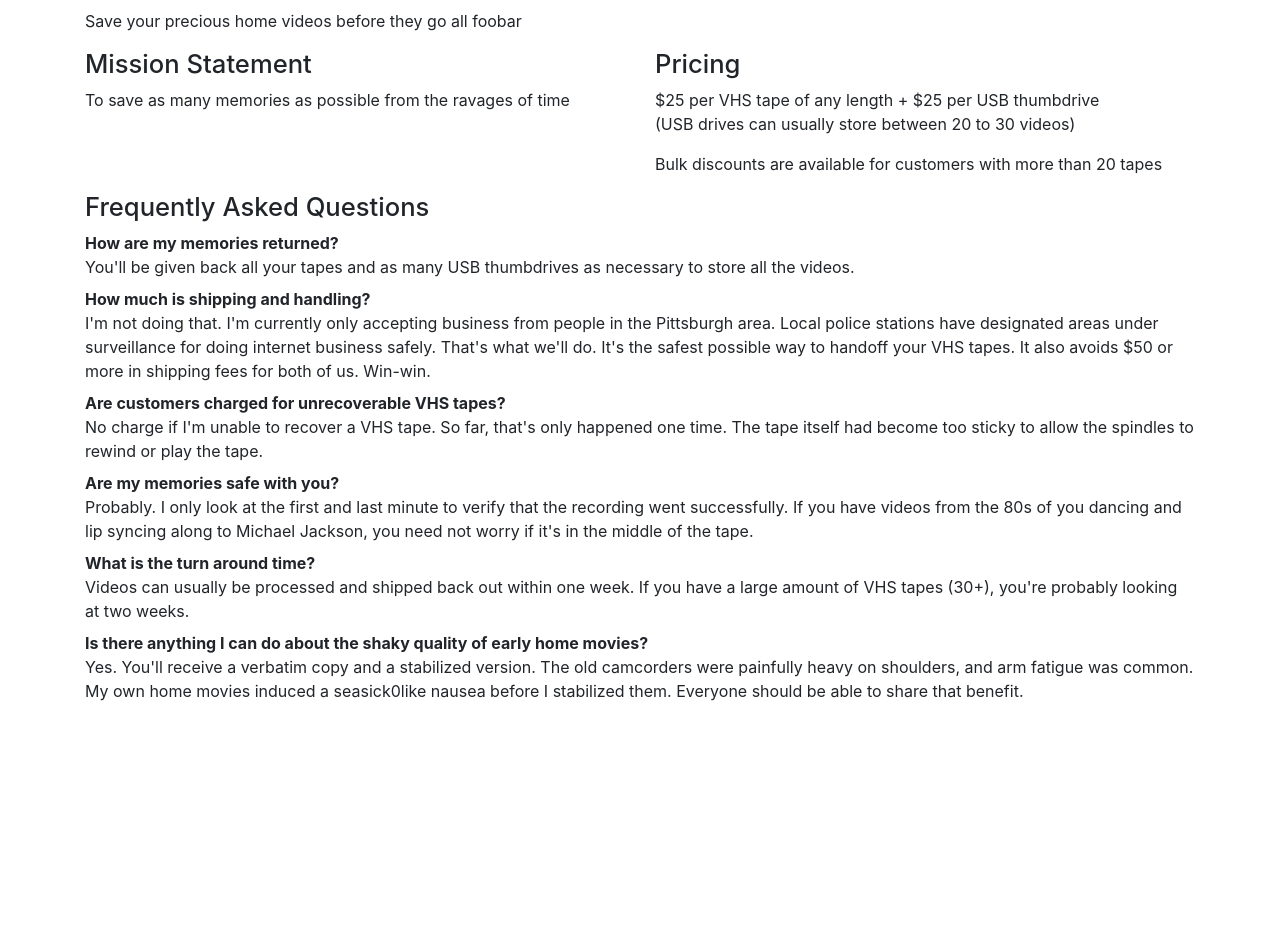
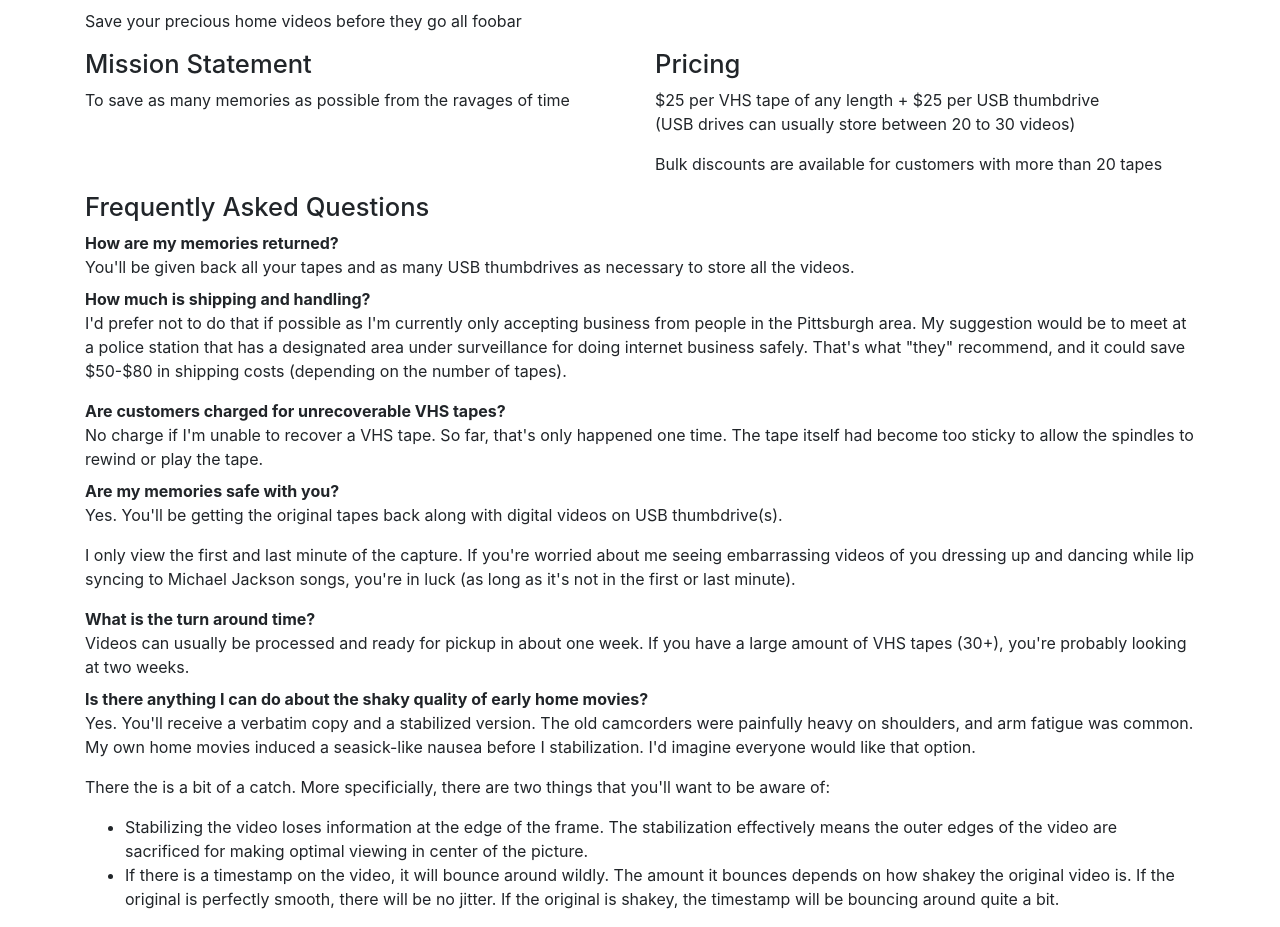
Before and after one commit to timmd909/foobar.video, a PHP site: page / in a window 1280 px wide. Shown: the part 865-1792 px from the top of the page. Before the commit the page ends 1566 px from the top, so only its background shows below. Run offline with PHP 8.4, Linux system fonts and the light colour scheme.

Commit message:
work in progress

```diff
--- /dev/null
+++ b/composer.json
@@ -0,0 +1,5 @@
+{
+    "require": {
+        "dapphp/securimage": "^4.0"
+    }
+}
--- a/public_html/index.html
+++ b/public_html/index.php
@@ -42,12 +42,15 @@
 
           <dt>How much is shipping and handling?</dt>
           <dd>
-            I'm not doing that. I'm currently only accepting business from
-            people in the Pittsburgh area. Local police stations have
-            designated areas under surveillance for doing internet business
-            safely. That's what we'll do. It's the safest possible way
-            to handoff your VHS tapes. It also avoids $50 or more in shipping
-            fees for both of us. Win-win.
+            <p>
+              I'd prefer not to do that if possible as I'm currently only
+              accepting business from people in the Pittsburgh area. My
+              suggestion would be to meet at a police station that has a
+              designated area under surveillance for doing internet
+              business safely. That's what "they" recommend, and it could
+              save $50-$80 in shipping costs (depending on the number
+              of tapes).
+            </p>
           </dd>
 
           <dt>Are customers charged for unrecoverable VHS tapes?</dt>
@@ -59,15 +62,21 @@
 
           <dt>Are my memories safe with you?</dt>
           <dd>
-            Probably. I only look at the first and last minute to verify that
-            the recording went successfully. If you have videos from the 80s
-            of you dancing and lip syncing along to Michael Jackson, you need
-            not worry if it's in the middle of the tape.
+            <p>
+              Yes. You'll be getting the original tapes back along with
+              digital videos on USB thumbdrive(s).
+            </p>
+            <p>
+              I only view the first and last minute of the capture. If you're
+              worried about me seeing embarrassing videos of you dressing up
+              and dancing while lip syncing to Michael Jackson songs, you're
+              in luck (as long as it's not in the first or last minute).
+            </p>
           </dd>
 
           <dt>What is the turn around time?</dt>
           <dd>
-            Videos can usually be processed and shipped back out within
+            Videos can usually be processed and ready for pickup in about
             one week. If you have a large amount of VHS tapes (30+), you're
             probably looking at two weeks.
           </dd>
@@ -75,20 +84,40 @@
           <dt>Is there anything I can do about the shaky quality of
             early home movies?</dt>
           <dd>
-            Yes. You'll receive a verbatim copy and a stabilized
-            version. The old camcorders were painfully heavy on shoulders,
-            and arm fatigue was common. My own home movies induced a
-            seasick0like nausea before I stabilized them. Everyone
-            should be able to share that benefit.
+            <p>
+              Yes. You'll receive a verbatim copy and a stabilized
+              version. The old camcorders were painfully heavy on shoulders,
+              and arm fatigue was common. My own home movies induced a
+              seasick-like nausea before I stabilization. I'd imagine everyone
+              would like that option.
+            </p>
+            <p>
+              There the is a bit of a catch. More specificially, there are two
+              things that you'll want to be aware of:
+              <ul>
+                <li>Stabilizing the video loses information at the edge of
+                  the frame. The stabilization effectively means the outer
+                  edges of the video are sacrificed for making optimal viewing
+                  in center of the picture.</li>
+                <li>If there is a timestamp on the video, it will bounce around
+                  wildly. The amount it bounces depends on how shakey the
+                  original video is. If the original is perfectly smooth, there
+                  will be no jitter. If the original is shakey, the
+                  timestamp will be bouncing around quite a bit.</li>
+              </ul>
+            </p>
           </dd>
+        </dl>
 
+      </section>
 
-        </dl>
+      <section>
+        <form>
+        </form>
       </section>
 
     </div><!-- / .container -->
-    <!-- Optional JavaScript -->
-    <!-- jQuery first, then Popper.js, then Bootstrap JS -->
+
     <script src="js/jquery.js"></script>
     <script src="js/bootstrap.js"></script>
   </body>
```
Also changed, not shown: 3 other files.
